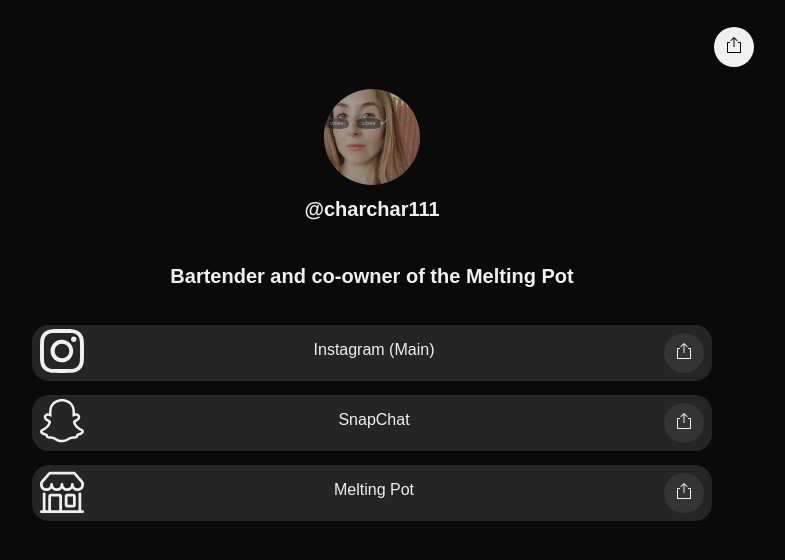
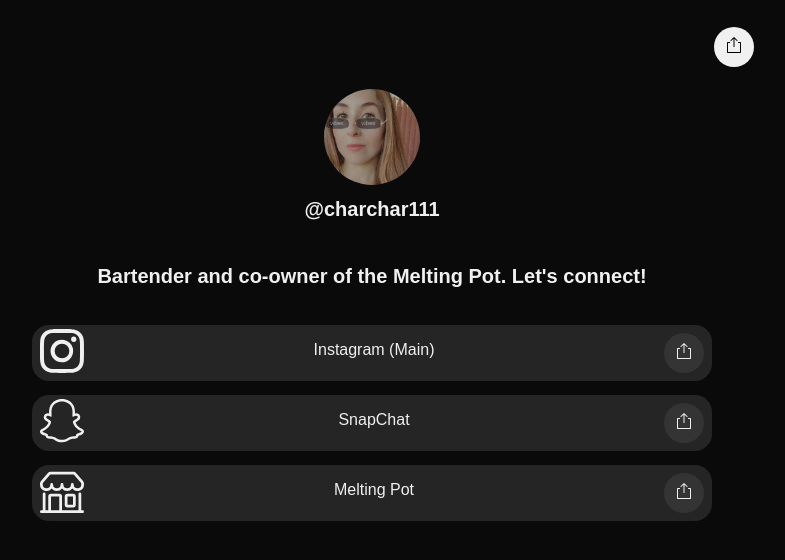
Before and after one commit to jecorrea-cloud/linktree-clone, a plain HTML site: page index.html in a window 1280 px wide. Shown: the whole page, without its empty margins (268-1053 px from the left). Drawn offline with Linux system fonts and the light colour scheme; a web font is replaced by a local one.

Commit message:
added additional comment

```diff
--- a/index.html
+++ b/index.html
@@ -23,7 +23,7 @@
         </div>
 
         <h1>@charchar111</h1>
-        <h1>Bartender and co-owner of the Melting Pot</h1>
+        <h1>Bartender and co-owner of the Melting Pot. Let's connect!</h1>
 
         <a class="tile" href="https://www.instagram.com/charchar111/">
             <div class="icon">
```
